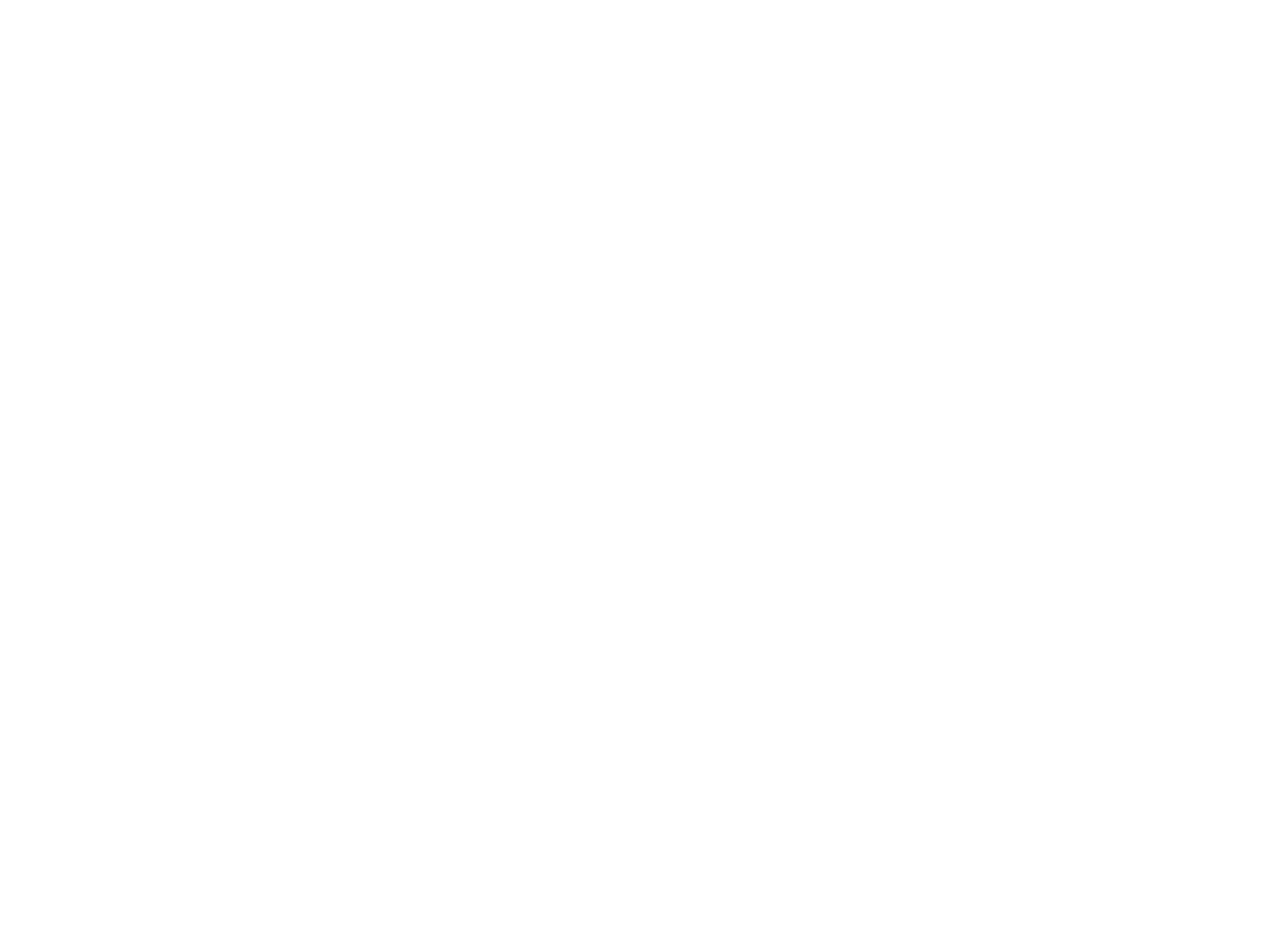
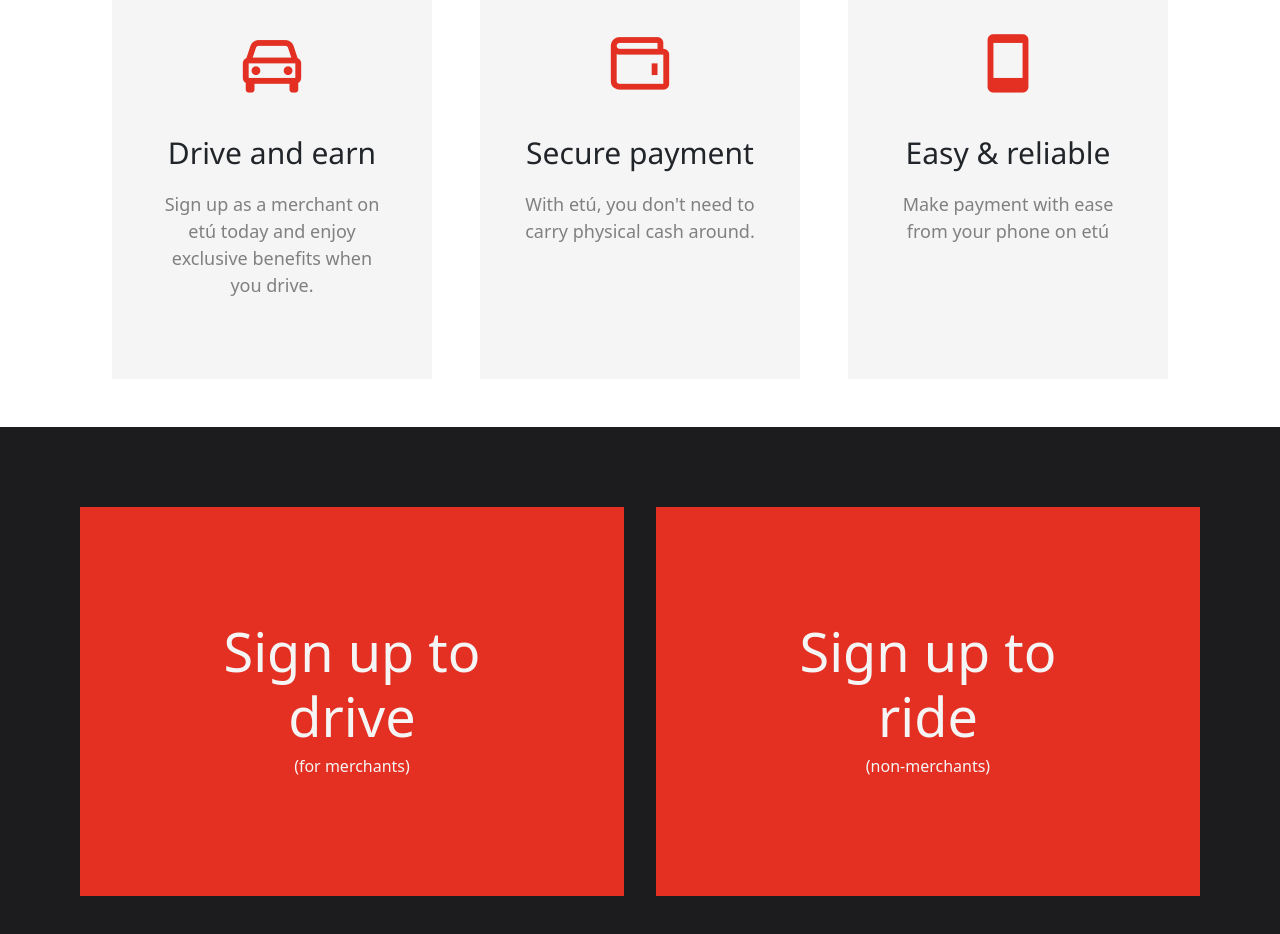
Before and after one commit to victrudoh/etu-web, a React (Create React App) app: page / in a window 1280 px wide. Shown: the part 820-1754 px from the top of the page. Before the commit the page ends 880 px from the top, so only its background shows below. Built offline with nearby package versions, Linux system fonts and the light colour scheme.

Commit message:
finished the landing page, adding footer now

```diff
--- a/src/pages/landingPage/LandingPage.jsx
+++ b/src/pages/landingPage/LandingPage.jsx
@@ -5,12 +5,16 @@
 
 // components
 import HeroSection from "./heroSection/HeroSection";
+import Perks from "./perks/Perks";
+import DriveOrRide from "./driveOrRide/DriveOrRide";
 
 const LandingPage = () => {
   return (
     <>
       <Wrapper>
         <HeroSection />
+        <Perks />
+        <DriveOrRide />
       </Wrapper>
     </>
   );
--- /dev/null
+++ b/src/pages/landingPage/driveOrRide/DriveOrRide.Styles.js
@@ -0,0 +1,72 @@
+import styled from "styled-components";
+
+export const Wrapper = styled.div`
+  width: 100%;
+  padding: 5rem;
+  background-color: var(--text-black);
+  display: flex;
+  gap: 2rem;
+
+  // PC - 1024
+  @media only screen and (min-width: 992px) and (max-width: 1199px) {
+  }
+
+  // TAB
+  @media only screen and (min-width: 768px) and (max-width: 991px) {
+  }
+
+  // MOBILE
+  @media only screen and (max-width: 767px) {
+    width: 100%;
+    padding: 3rem 2rem;
+    gap: 1rem;
+  }
+
+  a {
+    width: 50%;
+    background-color: var(--primary-color);
+    display: flex;
+    flex-direction: column;
+    text-align: center;
+    align-items: center;
+    justify-content: center;
+    text-decoration: none;
+    color: var(--text-white);
+    padding: 7rem;
+    transition: all 300ms ease-in;
+
+    // PC - 1024
+    @media only screen and (min-width: 992px) and (max-width: 1199px) {
+      padding: 5rem 1rem;
+    }
+
+    // TAB
+    @media only screen and (min-width: 768px) and (max-width: 991px) {
+      padding: 5rem 1rem;
+    }
+
+    // MOBILE
+    @media only screen and (max-width: 767px) {
+      padding: 5rem 1rem;
+    }
+
+    h2 {
+      font-size: 54px;
+
+      // PC - 1024
+      @media only screen and (min-width: 992px) and (max-width: 1199px) {
+        font-size: 44px;
+      }
+
+      // TAB
+      @media only screen and (min-width: 768px) and (max-width: 991px) {
+        font-size: 34px;
+      }
+
+      // MOBILE
+      @media only screen and (max-width: 767px) {
+        font-size: 24px;
+      }
+    }
+  }
+`;
--- /dev/null
+++ b/src/pages/landingPage/driveOrRide/DriveOrRide.jsx
@@ -0,0 +1,24 @@
+import React from "react";
+import { NavLink } from "react-router-dom";
+
+//styles
+import { Wrapper } from "./DriveOrRide.Styles";
+
+const DriveOrRide = () => {
+  return (
+    <>
+      <Wrapper>
+        <NavLink to="/login">
+          <h2>Sign up to drive</h2>
+          <h6>(for merchants)</h6>
+        </NavLink>
+        <NavLink to="/login">
+          <h2>Sign up to ride</h2>
+          <h6>(non-merchants)</h6>
+        </NavLink>
+      </Wrapper>
+    </>
+  );
+};
+
+export default DriveOrRide;
--- a/src/pages/landingPage/perks/Perks.Styles.js
+++ b/src/pages/landingPage/perks/Perks.Styles.js
@@ -11,14 +11,22 @@
 
   // PC - 1024
   @media only screen and (min-width: 992px) and (max-width: 1199px) {
+    padding: 3rem 4rem;
+    gap: 2rem;
   }
 
   // TAB
   @media only screen and (min-width: 768px) and (max-width: 991px) {
+    gap: 2rem;
+    align-items: center;
+    flex-direction: column;
   }
 
   // MOBILE
   @media only screen and (max-width: 767px) {
+    gap: 2rem;
+    align-items: center;
+    flex-direction: column;
   }
 `;
 
@@ -38,10 +46,12 @@
 
   // TAB
   @media only screen and (min-width: 768px) and (max-width: 991px) {
+    width: 30rem;
   }
 
   // MOBILE
   @media only screen and (max-width: 767px) {
+    width: 20rem;
   }
 `;
 
@@ -65,18 +75,79 @@
   }
 
   i {
-    width: 70px;
+    font-size: 70px;
+    color: var(--primary-color);
 
     // PC - 1024
     @media only screen and (min-width: 992px) and (max-width: 1199px) {
+      font-size: 60px;
     }
 
     // TAB
     @media only screen and (min-width: 768px) and (max-width: 991px) {
+      font-size: 50px;
     }
 
     // MOBILE
     @media only screen and (max-width: 767px) {
+      font-size: 40px;
     }
   }
 `;
+
+export const CardBottom = styled.div`
+  width: 80%;
+
+  // PC - 1024
+  @media only screen and (min-width: 992px) and (max-width: 1199px) {
+  }
+
+  // TAB
+  @media only screen and (min-width: 768px) and (max-width: 991px) {
+  }
+
+  // MOBILE
+  @media only screen and (max-width: 767px) {
+  }
+`;
+
+export const CardTitle = styled.div`
+  font-weight: 500;
+  font-size: 30px;
+  font-family: "Segoe UI", Tahoma, Geneva, Verdana, sans-serif;
+  margin-bottom: 1rem;
+
+  // PC - 1024
+  @media only screen and (min-width: 992px) and (max-width: 1199px) {
+  }
+
+  // TAB
+  @media only screen and (min-width: 768px) and (max-width: 991px) {
+  }
+
+  // MOBILE
+  @media only screen and (max-width: 767px) {
+    font-size: 25px;
+  }
+`;
+
+export const CardDescription = styled.div`
+  color: grey;
+  font-weight: 500;
+  font-size: 18px;
+  font-family: system-ui, -apple-system, BlinkMacSystemFont, "Segoe UI", Roboto,
+    Oxygen, Ubuntu, Cantarell, "Open Sans", "Helvetica Neue", sans-serif;
+
+  // PC - 1024
+  @media only screen and (min-width: 992px) and (max-width: 1199px) {
+  }
+
+  // TAB
+  @media only screen and (min-width: 768px) and (max-width: 991px) {
+  }
+
+  // MOBILE
+  @media only screen and (max-width: 767px) {
+    font-size: 16px;
+  }
+`;
--- a/src/pages/landingPage/perks/Perks.jsx
+++ b/src/pages/landingPage/perks/Perks.jsx
@@ -1,7 +1,14 @@
 import React from "react";
 
 // styles
-import { Wrapper, PerkCard, CardTop } from "./Perks.Styles";
+import {
+  Wrapper,
+  PerkCard,
+  CardTop,
+  CardBottom,
+  CardTitle,
+  CardDescription,
+} from "./Perks.Styles";
 
 const Perks = () => {
   return (
@@ -9,8 +16,37 @@
       <Wrapper>
         <PerkCard>
           <CardTop>
-            <i className="bx bx-box"></i>
+            <i className="bx bx-car"></i>
           </CardTop>
+          <CardBottom>
+            <CardTitle>Drive and earn</CardTitle>
+            <CardDescription>
+              Sign up as a merchant on etú today and enjoy exclusive benefits
+              when you drive.
+            </CardDescription>
+          </CardBottom>
+        </PerkCard>
+        <PerkCard>
+          <CardTop>
+            <i className="bx bx-wallet"></i>
+          </CardTop>
+          <CardBottom>
+            <CardTitle>Secure payment</CardTitle>
+            <CardDescription>
+              With etú, you don't need to carry physical cash around.
+            </CardDescription>
+          </CardBottom>
+        </PerkCard>
+        <PerkCard>
+          <CardTop>
+            <i className="bx bx-mobile"></i>
+          </CardTop>
+          <CardBottom>
+            <CardTitle>Easy & reliable</CardTitle>
+            <CardDescription>
+              Make payment with ease from your phone on etú
+            </CardDescription>
+          </CardBottom>
         </PerkCard>
       </Wrapper>
     </>
--- a/src/pages/login/Login.jsx
+++ b/src/pages/login/Login.jsx
@@ -1,5 +1,5 @@
 import React, { useState, useContext } from "react";
-import { useNavigate } from "react-router-dom";
+import { useNavigate, NavLink } from "react-router-dom";
 import axios from "axios";
 // import { success, error } from "../../helpers/Alert";
 import { success, error } from "../../helpers/Alert";
@@ -108,7 +108,10 @@
                 <label>Password</label>
               </div>
               {/* <button className="loginButton" type="submit"> */}
-              <button className="loginButton">Login</button>
+              <NavLink className=" btn btn-info loginButton" to="/">
+                Login
+              </NavLink>
+              {/* <button className="loginButton">Login</button> */}
             </form>
           </div>
         )}
```
